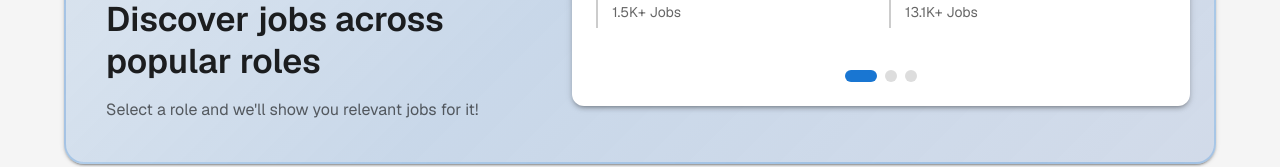
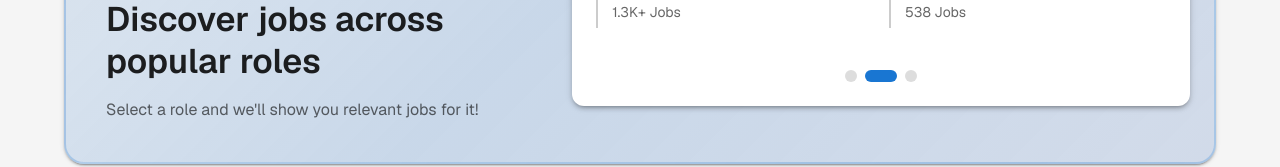
Before and after one commit to Krishnazzz/hirehood, a Next.js app in the folder portal/: page / in a window 1280 px wide. Shown: the part 1323-1490 px from the top of the page. Built offline with nearby package versions, Linux system fonts and the light colour scheme; some icons are missing.

Commit message:
feat: implement auto-advancing role slides with pause on hover

```diff
--- a/portal/app/page.tsx
+++ b/portal/app/page.tsx
@@ -41,6 +41,7 @@ import ChatIcon from '@mui/icons-material/Chat';
 export default function Home() {
   const companiesScrollerRef = useRef<HTMLDivElement>(null);
   const categoriesScrollerRef = useRef<HTMLDivElement>(null);
+  const rolesContainerRef = useRef<HTMLDivElement>(null);
   const [currentRoleSlide, setCurrentRoleSlide] = useState(0);
   const [searchQuery, setSearchQuery] = useState('');
   const [locationQuery, setLocationQuery] = useState('');
@@ -146,6 +147,30 @@ export default function Home() {
 
     return () => {
       cancelAnimationFrame(animationFrameId);
+    };
+  }, []);
+
+  // Auto-advance role slides
+  useEffect(() => {
+    let isPaused = false;
+    const interval = setInterval(() => {
+      if (!isPaused) {
+        setCurrentRoleSlide((prev) => (prev + 1) % roleSlides.length);
+      }
+    }, 3000); // Change slide every 5 seconds
+
+    const container = rolesContainerRef.current;
+    if (container) {
+      container.addEventListener('mouseenter', () => (isPaused = true));
+      container.addEventListener('mouseleave', () => (isPaused = false));
+    }
+
+    return () => {
+      clearInterval(interval);
+      if (container) {
+        container.removeEventListener('mouseenter', () => {});
+        container.removeEventListener('mouseleave', () => {});
+      }
     };
   }, []);
 
@@ -493,12 +518,15 @@ export default function Home() {
                 </Typography>
               </Box>
 
-              <Box sx={{
-                flex: { xs: '1', md: '0 0 58%' },
-                padding: { xs: '16px', md: '24px' },
-                display: 'flex',
-                alignItems: 'center'
-              }}>
+              <Box
+                ref={rolesContainerRef}
+                sx={{
+                  flex: { xs: '1', md: '0 0 58%' },
+                  padding: { xs: '16px', md: '24px' },
+                  display: 'flex',
+                  alignItems: 'center'
+                }}
+              >
                 <Paper
                   elevation={3}
                   sx={{
```
